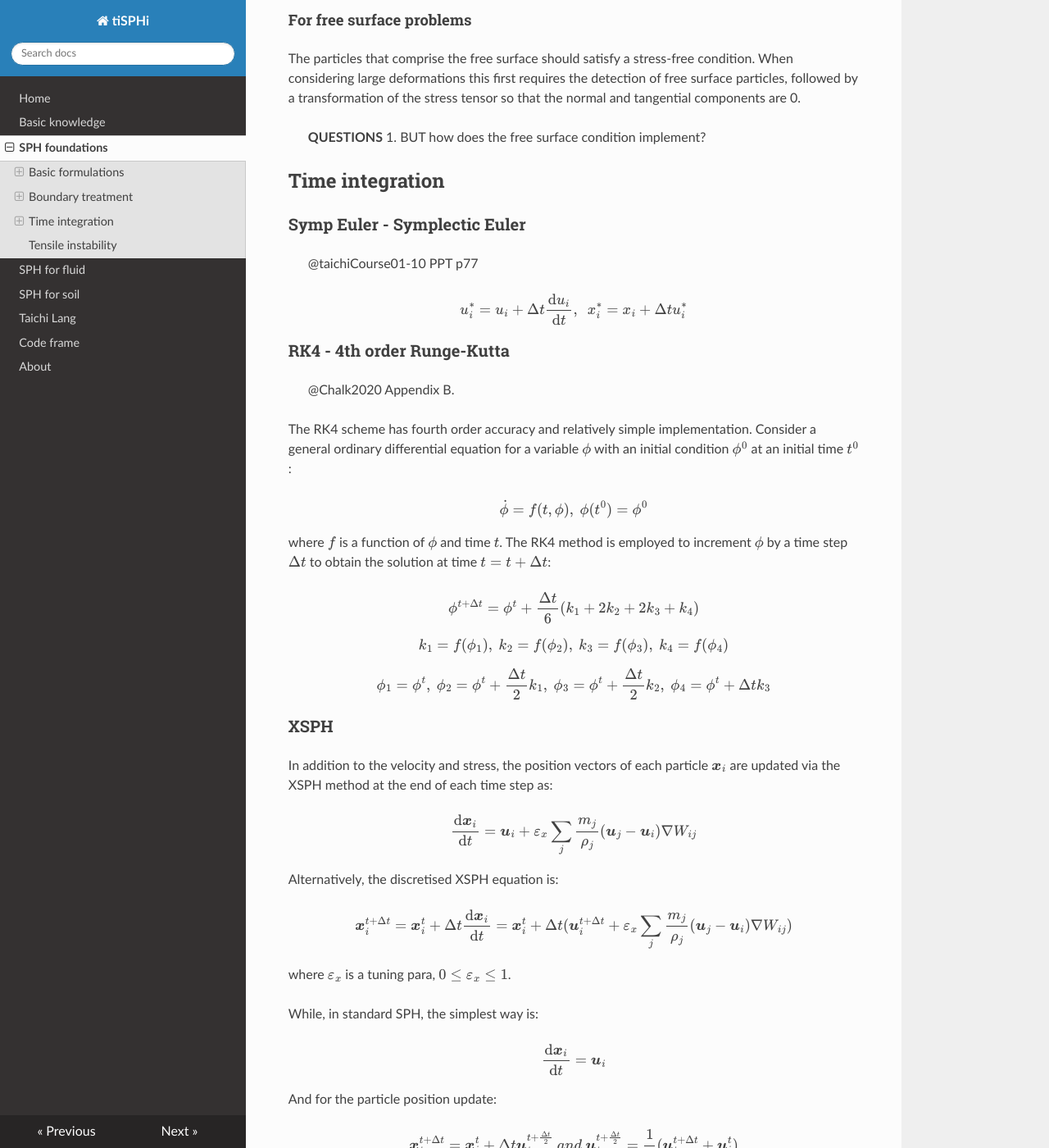
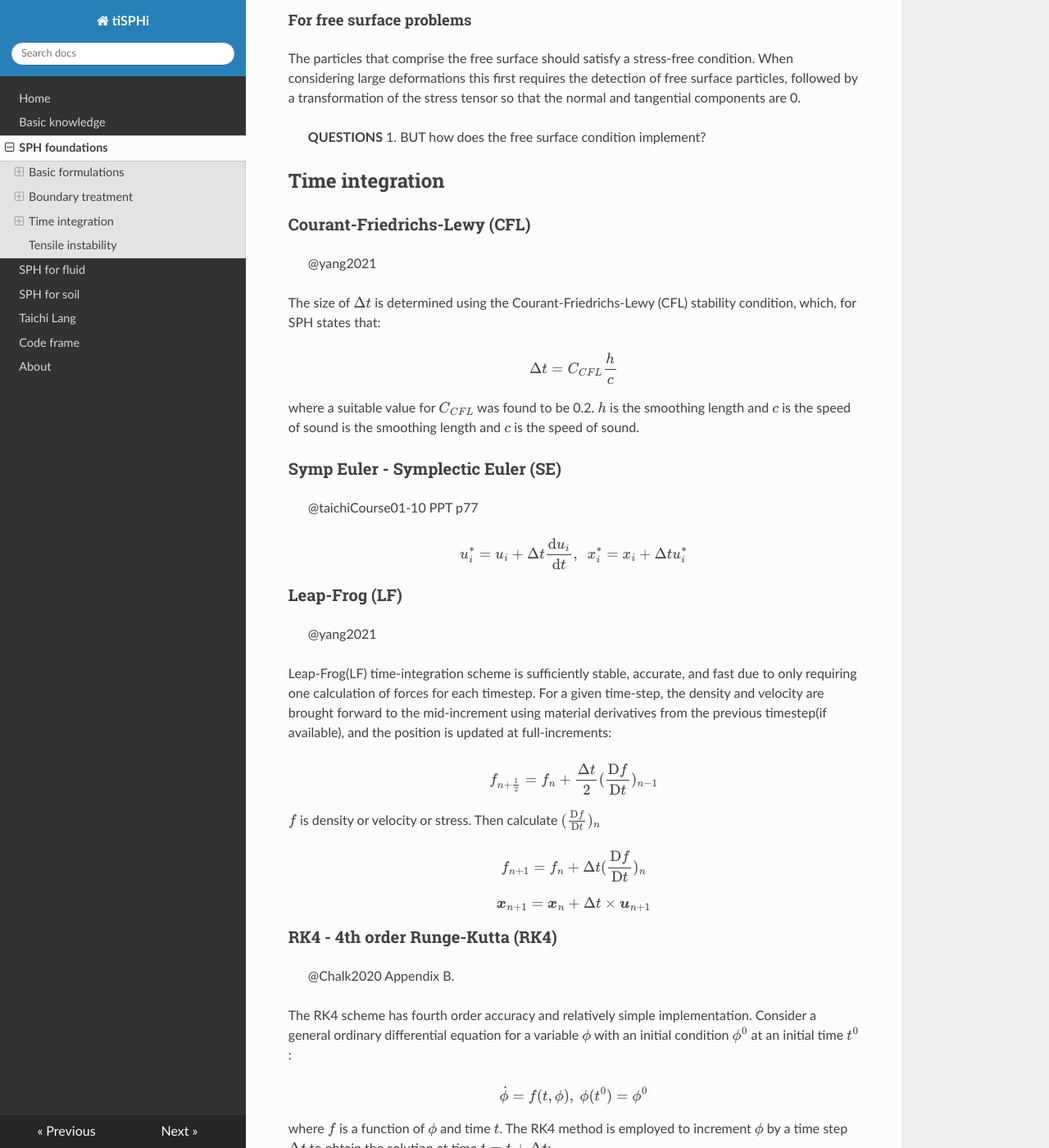
Before and after one commit to Rabmelon/tiSPHi, an MkDocs documentation site: the page built from docs/foundation.md, in a window 1280 px wide and 1400 px high, scrolled down 6332 px. Shown: the whole window at 82% size. Built offline with MkDocs 1.6.1, drawn with Linux system fonts in a browser that asks for light colours; nearby versions of some CDN libraries.

Commit message:
update note of muI, time integ* and code for CFL

```diff
--- a/docs/foundation.md
+++ b/docs/foundation.md
@@ -223,12 +223,37 @@ The particles that comprise the free surface should satisfy a stress-free condit
 
 ## Time integration
 
-### Symp Euler - Symplectic Euler
+### Courant-Friedrichs-Lewy (CFL)
+> @yang2021
+
+The size of $\Delta t$ is determined using the Courant-Friedrichs-Lewy (CFL) stability condition, which, for SPH states that:
+
+$$\Delta t=C_{CFL}\frac{h}{c}$$
+
+where a suitable value for $C_{CFL}$ was found to be 0.2.
+$h$ is the smoothing length and $c$ is the speed of sound is the smoothing length and $c$ is the speed of sound.
+
+### Symp Euler - Symplectic Euler (SE)
 > @taichiCourse01-10 PPT p77
 
 $$u_i^* = u_i+\Delta t\frac{{\rm d}u_i}{{\rm d}t},\ \ x_i^* = x_i+\Delta tu_i^*$$
 
-### RK4 - 4th order Runge-Kutta
+### Leap-Frog (LF)
+> @yang2021
+
+Leap-Frog(LF) time-integration scheme is sufficiently stable, accurate, and fast due to only requiring one calculation of forces for each timestep. For a given time-step, the density and velocity are brought forward to the mid-increment using material derivatives from the previous timestep(if available), and the position is updated at full-increments:
+
+$$f_{n+\frac{1}{2}}=f_n+\frac{\Delta t}{2}(\frac{{\rm D}f}{{\rm D}t})_{n-1}$$
+
+$f$ is density or velocity or stress. Then calculate $(\frac{{\rm D}f}{{\rm D}t})_{n}$
+
+$$f_{n+1}=f_n+\Delta t(\frac{{\rm D}f}{{\rm D}t})_{n}$$
+
+$$\boldsymbol{x}_{n+1}=\boldsymbol{x}_n+\Delta t\times\boldsymbol{u}_{n+1}$$
+
+
+
+### RK4 - 4th order Runge-Kutta (RK4)
 > @Chalk2020 Appendix B.
 
 The RK4 scheme has fourth order accuracy and relatively simple implementation.
--- a/draft0.py
+++ b/draft0.py
@@ -22,7 +22,7 @@ if __name__ == "__main__":
     cube_size = [0.2, 0.4]
 
     mat = 2
-    rho = 1850.0
+    rho = 1680.0
     TDmethod = 1    # 1 Symp Euler; 2 RK4
 
     case1 = ParticleSystem(rec_world, particle_radius)
@@ -33,6 +33,6 @@ if __name__ == "__main__":
     elif mat == 2:
         solver = MCmuISPHSolver(case1, TDmethod, rho, 0, 29, 0)
 
-    gguishow(case1, solver, rec_world, screen_to_world_ratio, stepwise=50, iparticle=None, color_title="pressure Pa", kradius=1.5, write_to_disk=1)
+    gguishow(case1, solver, rec_world, screen_to_world_ratio, stepwise=500, iparticle=None, color_title="pressure Pa", kradius=1.5, write_to_disk=1)
 
     # color title: pressure Pa; density N/m3; velocity m/s;
```
Also changed, not shown: docs/basic.md (+2 -1 lines), docs/soil.md (+23 -12 lines), 3 other files.
